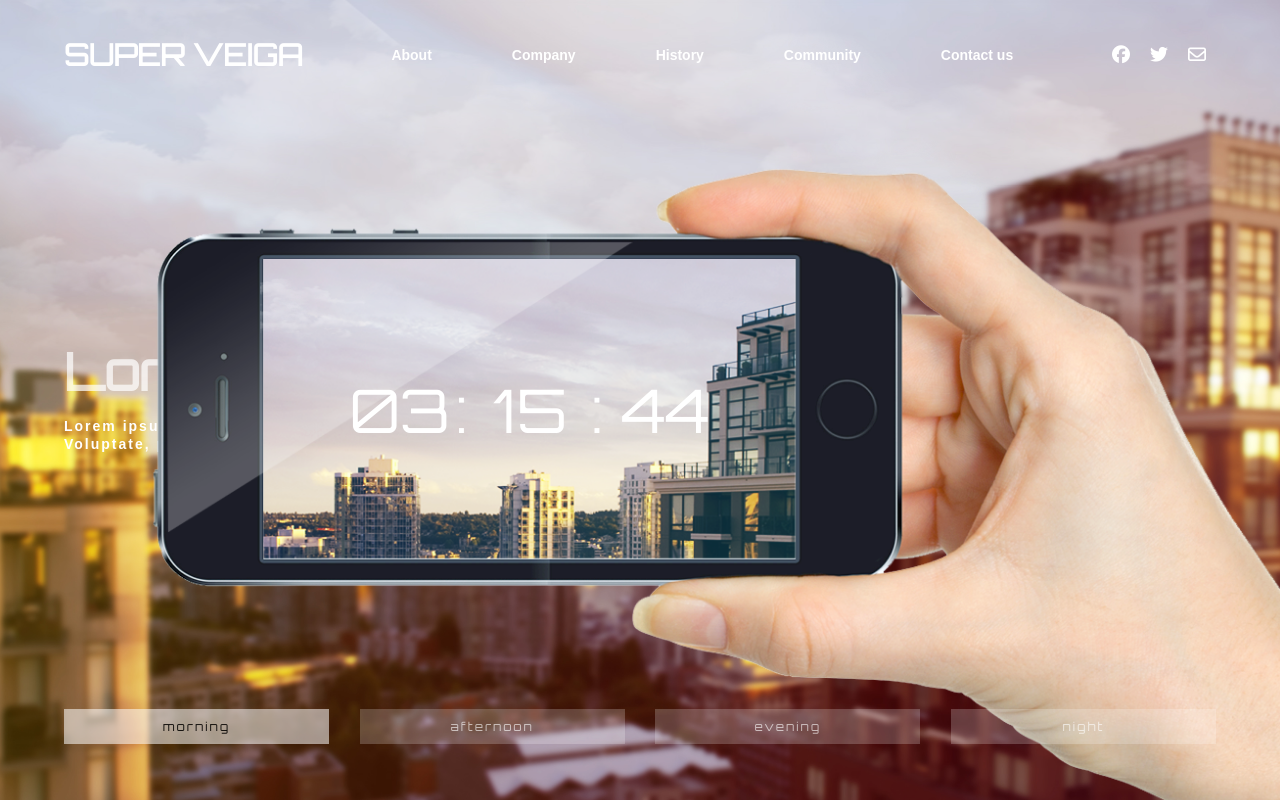
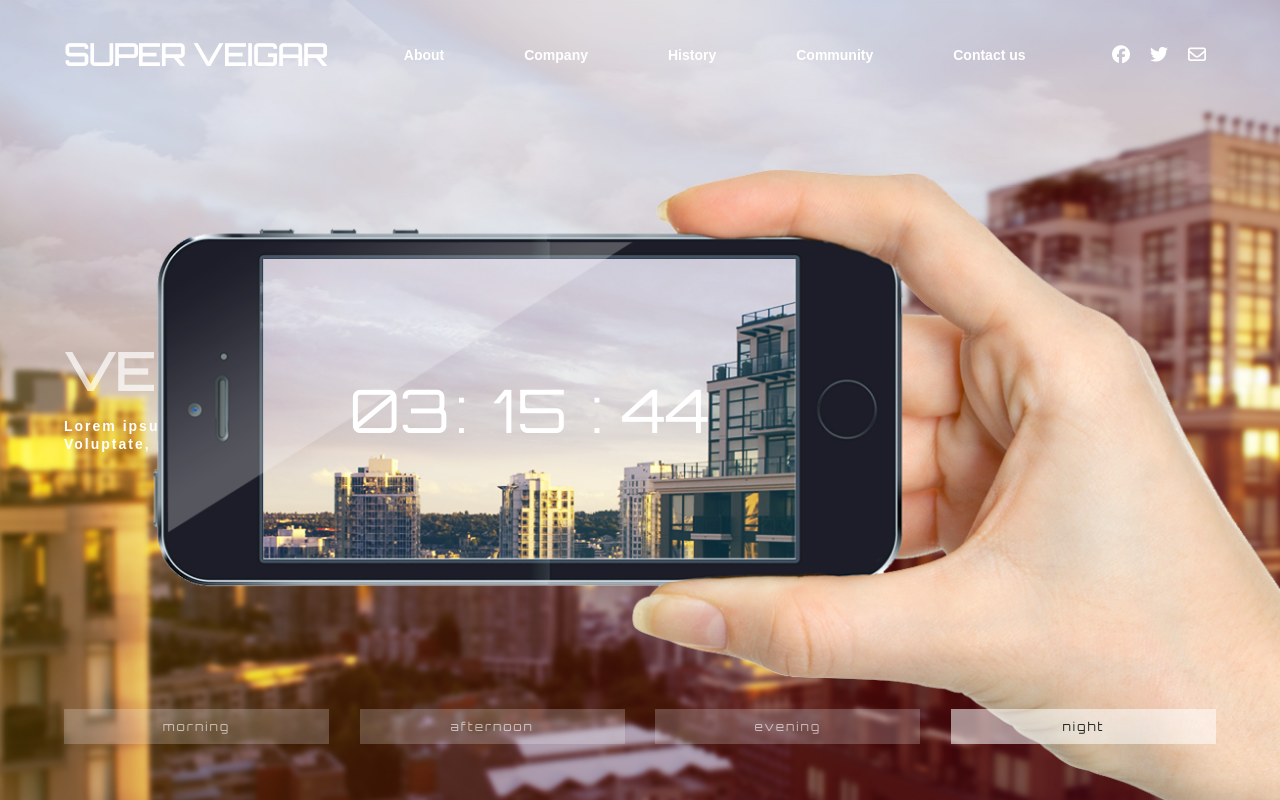
Before and after one commit to AYH9601/Time-RWD, a plain HTML site: page index.html in a window 1280 px wide. Drawn offline with Linux system fonts and the light colour scheme.

Commit message:
time4 time correct2

```diff
--- a/index.html
+++ b/index.html
@@ -15,7 +15,7 @@
 		<img src="img/cloud2.png" class="sky_cl2">
 
 		<header>
-			<h1>SUPER VEIGA</h1>
+			<h1>SUPER VEIGAR</h1>
 			<ul id="gnb">
 				<li><a href="#">About</a></li>
 				<li><a href="#">Company</a></li>
@@ -32,7 +32,7 @@
 		</header>
 
 		<article>
-			<p><strong>Lorem</strong> Ipsum</p>
+			<p><strong>VEIGAR</strong> R</p>
 			<em>Lorem ipsum dolor sit, amet consectetur adipisicing elit. Voluptate, porro.</em>
 		</article>
 
--- a/js/main.js
+++ b/js/main.js
@@ -1,30 +1,50 @@
 const numbers = document.querySelectorAll(".screen span");
 const main = document.querySelector("main");
-const menus = document.querySelector("nav span");
+const menus = document.querySelectorAll("nav span");
 
 setInterval(()=>{
     const times = setTime();
+    let hr = times[0];
     times.forEach((time,index)=>getTime(time, index));
 
-    if(hr>=5 && hr<11){
-        main.className = "";
-        main.classList.add("morning")
-    }
+    //조건식과 그에 매칭되는 클래스명을 객체형태로 묶어서 배열로 저장
+    const data = [
+        {condition: hr>=5 && hr<11, name: 'morning'},
+        {condition: hr>=11 && hr<16, name: 'afternoon'},
+        {condition: hr>=16 && hr<19, name: 'evening'},
+        {condition: hr>=19 || hr<5, name: 'night'},
+    ]
 
-    if(hr>=11 && hr<16){
-        main.className = "";
-        main.classList.add("afternoon")
-    }
+    //해당 배열을 반복돌면서 main, menus를 활성화
+    data.forEach((item, index)=>{
+        if(item.condition){
+            main.className='';
+            main.classList.add(item.name);
 
-    if(hr>=16 && hr<19){
-        main.className = "";
-        main.classList.add("evening")
-    }
+            for(let menu of menus) menu.classList.remove('on');
+            menus[index].classList.add('on');
+        }
+    })
 
-    if(hr>=19 || hr<5){
-        main.className = "";
-        main.classList.add("night")
-    }
+    // if(hr>=5 && hr<11){
+    //     main.className = "";
+    //     main.classList.add("morning")
+    // }
+
+    // if(hr>=11 && hr<16){
+    //     main.className = "";
+    //     main.classList.add("afternoon")
+    // }
+
+    // if(hr>=16 && hr<19){
+    //     main.className = "";
+    //     main.classList.add("evening")
+    // }
+
+    // if(hr>=19 || hr<5){
+    //     main.className = "";
+    //     main.classList.add("night")
+    // }
 
     // if(hr<10) hr= "0"+hr;
     // if(min<10) min = "0"+min;
@@ -35,6 +55,7 @@ setInterval(()=>{
     // time[2].innerText = sec;
 },1000)
 
+//시간값을 구해서 [시간,분,초]로 반환
 function setTime(){
     let now = new Date();
     let hr = now.getHours();
@@ -44,6 +65,7 @@ function setTime(){
     return[hr, min, sec];
 }
 
+//변환할 숫자값과 순서값을 인수로받아 숫자를 보정하고, 해당 인수의 부모요소에 값 적용
 function getTime(num,index){
     if(num<10) num = "0"+num;
     numbers[index].innerText = num;
```
